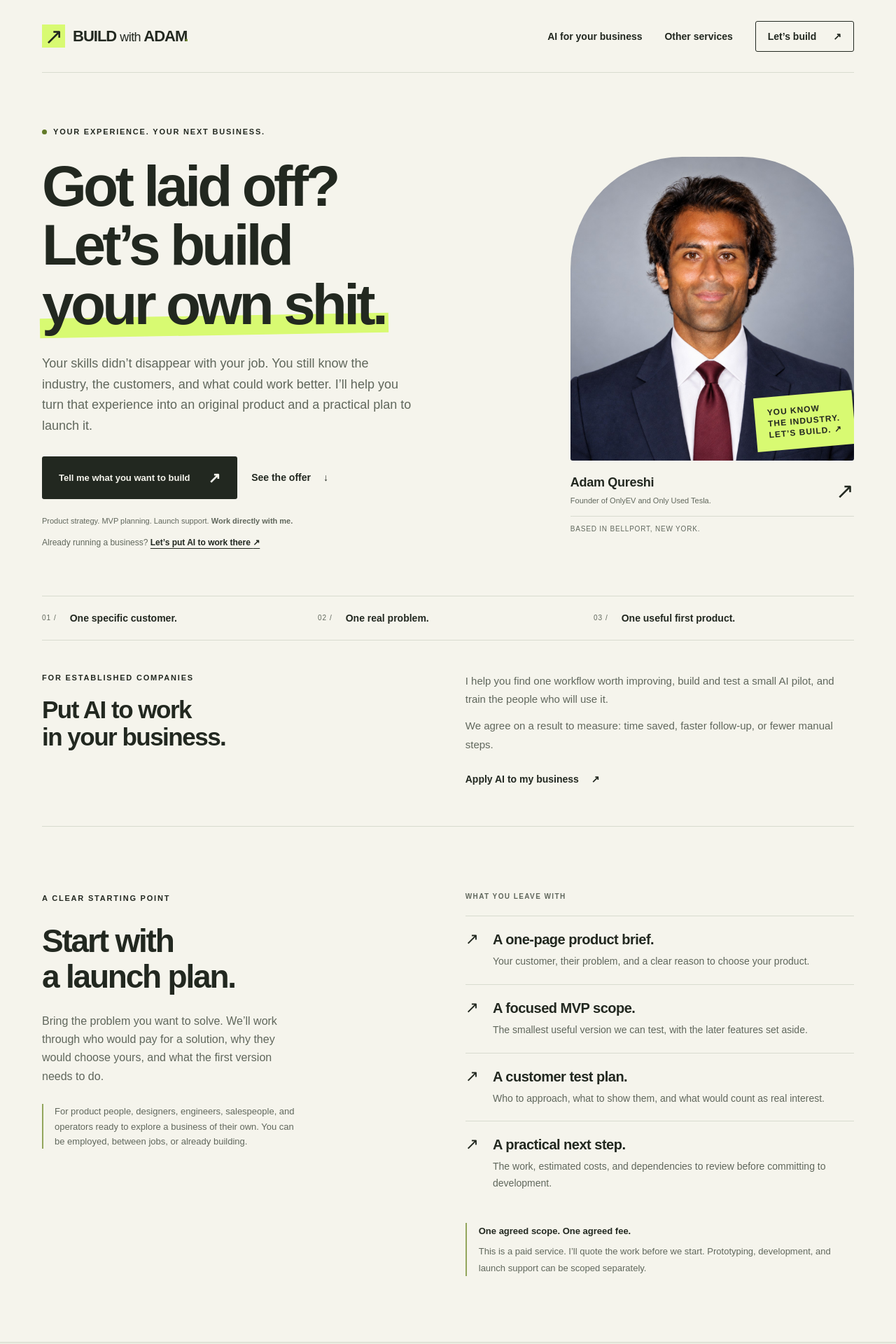
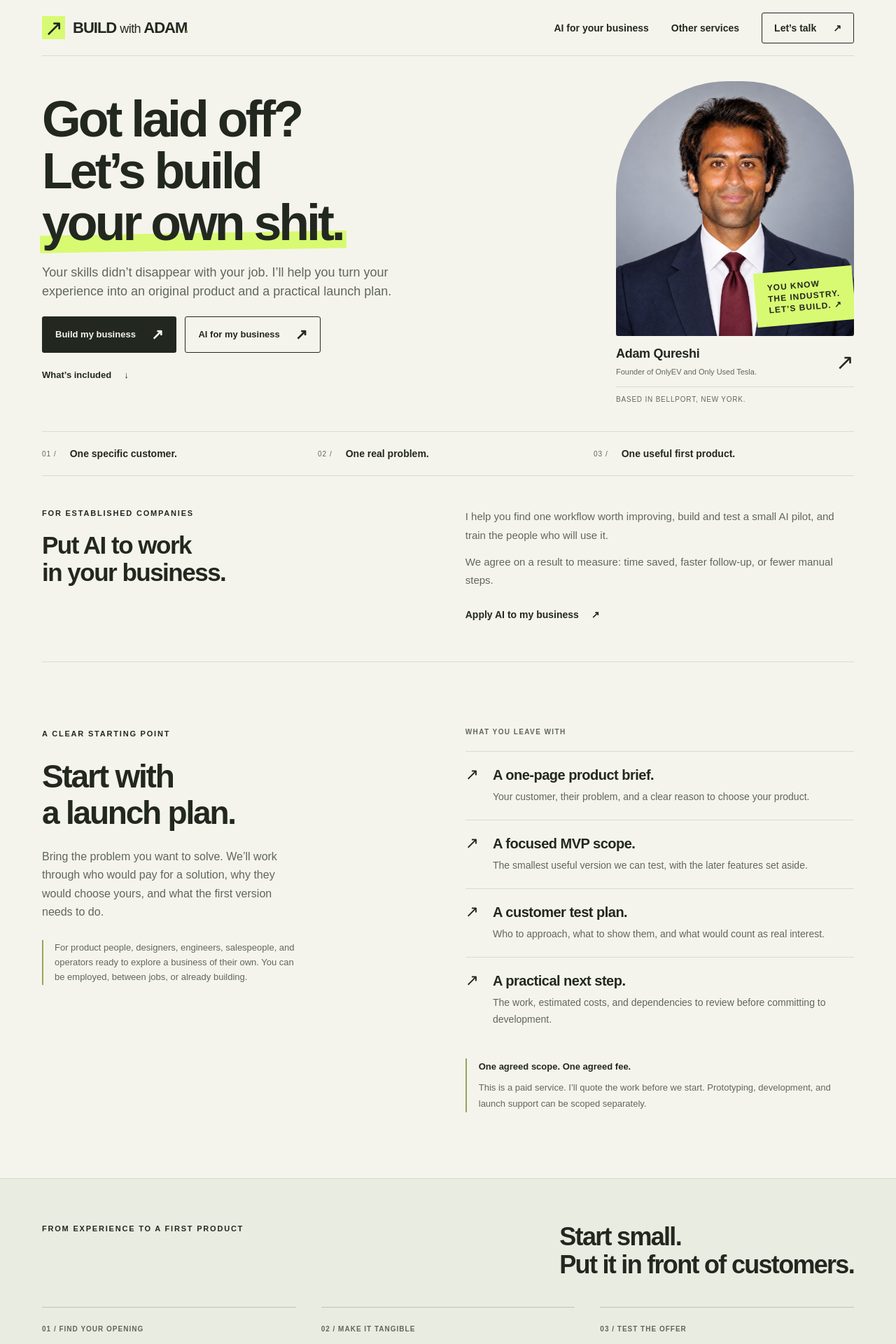
Before and after one commit to adamqureshi/adamqureshi.github.io, a Jekyll site: the page built from index.md, in a window 1280 px wide. Shown: the top 1920 px of the page at 70% size. Built offline with Jekyll 4.4.1, drawn with Linux system fonts in a browser that asks for light colours.

Commit message:
Make homepage offer and contact actions visible without scrolling

```diff
--- a/_layouts/build.html
+++ b/_layouts/build.html
@@ -26,17 +26,15 @@
   <a class="skip-link" href="#main">Skip to content</a>
   <header class="site-header wrap">
     <a class="brand" href="/" aria-label="Adam Qureshi home"><span class="brand-mark" aria-hidden="true">↗</span><span>BUILD <span class="brand-by">with</span> ADAM<span class="brand-dot">.</span></span></a>
-    <nav aria-label="Main navigation"><a class="nav-detail" href="/ai-for-business/">AI for your business</a><a class="nav-detail" href="/services/">Other services</a><a class="nav-contact" href="#contact">Let’s build <span aria-hidden="true">↗</span></a></nav>
+    <nav aria-label="Main navigation"><a class="nav-detail" href="/ai-for-business/">AI for your business</a><a class="nav-detail" href="/services/">Other services</a><a class="nav-contact" href="mailto:adamqureshi@gmail.com?subject=Let%E2%80%99s%20build">Let’s talk <span aria-hidden="true">↗</span></a></nav>
   </header>
   <main id="main">
     <section class="hero build-hero wrap" aria-labelledby="hero-title">
       <div class="hero-copy">
-        <p class="eyebrow"><span class="status-dot" aria-hidden="true"></span> Your experience. Your next business.</p>
         <h1 id="hero-title">Got laid off?<br>Let’s build<br><span class="highlight">your own shit.</span></h1>
-        <p class="hero-intro">Your skills didn’t disappear with your job. You still know the industry, the customers, and what could work better. I’ll help you turn that experience into an original product and a practical plan to launch it.</p>
-        <div class="hero-actions"><a class="button button-dark" href="#contact">Tell me what you want to build <span aria-hidden="true">↗</span></a><a class="text-link" href="#offer">See the offer <span aria-hidden="true">↓</span></a></div>
-        <p class="hero-note">Product strategy. MVP planning. Launch support. <strong>Work directly with me.</strong></p>
-        <p class="learn-link">Already running a business? <a href="/ai-for-business/">Let’s put AI to work there <span aria-hidden="true">↗</span></a></p>
+        <p class="hero-intro">Your skills didn’t disappear with your job. I’ll help you turn your experience into an original product and a practical launch plan.</p>
+        <div class="hero-actions"><a class="button button-dark" href="mailto:adamqureshi@gmail.com?subject=Build%20with%20Adam%20%E2%80%94%20my%20product%20idea&amp;body=Hi%20Adam%2C%0A%0AHere%E2%80%99s%20what%20I%20want%20to%20build%3A%0A%0AWho%20it%E2%80%99s%20for%3A%0A%0AWhere%20I%20need%20help%3A%0A">Build my business <span aria-hidden="true">↗</span></a><a class="button button-outline" href="/ai-for-business/">AI for my business <span aria-hidden="true">↗</span></a></div>
+        <a class="text-link hero-details" href="#offer">What’s included <span aria-hidden="true">↓</span></a>
       </div>
       <aside class="founder-card" aria-label="Meet Adam">
         <div class="portrait-frame"><img src="/assets/img/adam-headshot.jpg" alt="Adam Qureshi" width="401" height="401" fetchpriority="high"><span class="portrait-stamp" aria-hidden="true">YOU KNOW<br>THE INDUSTRY.<br>LET’S BUILD. ↗</span></div>
--- a/assets/ads.css
+++ b/assets/ads.css
@@ -49,3 +49,42 @@
 .company-entry{display:grid;grid-template-columns:1fr 1.1fr;gap:100px;padding-block:45px;border-bottom:1px solid var(--line)}.company-entry .eyebrow{margin-bottom:16px}.company-entry h2{font-size:35px;letter-spacing:-1.5px;margin-bottom:0}.company-entry p:not(.eyebrow){font-size:15px;line-height:1.75;color:var(--muted);margin-bottom:12px}.company-entry .text-link{margin-top:14px;color:var(--ink)}
 @media(max-width:1080px){.company-entry{gap:60px}.build-page .site-header nav{gap:20px;font-size:12px}}
 @media(max-width:760px){.company-entry{grid-template-columns:1fr;gap:23px;padding-block:34px}.company-entry h2{font-size:32px}.company-entry p:not(.eyebrow){font-size:14px}.build-page .site-header nav{gap:0}.build-page .hero-note{margin-top:17px}}
+
+/* Keep the offer, founder and next steps in the first screen. */
+.build-page .site-header{min-height:80px}
+.build-page .build-hero{grid-template-columns:minmax(0,1.65fr) minmax(0,1fr);gap:56px;padding-block:36px 40px}
+.build-hero h1{font-size:clamp(50px,5.6vw,72px);line-height:1.03;letter-spacing:-4px;margin-bottom:20px}
+.build-hero .hero-intro{max-width:510px;font-size:18px;line-height:1.5;margin-bottom:22px}
+.build-hero .hero-actions{gap:12px;align-items:stretch}
+.build-hero .hero-actions .button{min-height:52px;padding:14px 18px;font-size:13px;gap:22px}
+.build-hero .button-outline{border-color:var(--ink);background:transparent;color:var(--ink)}
+.build-hero .button-outline:hover{background:#e9ece0}
+.build-hero .hero-details{width:fit-content;margin-top:10px;min-height:44px;font-size:13px}
+.build-hero .founder-card{width:100%;max-width:340px;justify-self:end;padding-top:0}
+.build-hero .founder-caption{padding-top:15px}
+@media(min-width:761px) and (max-width:1080px){
+  .build-page .build-hero{gap:30px}
+  .build-hero h1{letter-spacing:-3px}
+  .build-hero .hero-actions .button{padding-inline:13px;gap:12px;font-size:12px}
+}
+@media(max-width:760px){
+  .build-page .site-header{min-height:64px}
+  .build-page .build-hero{grid-template-columns:1fr;gap:18px;padding-block:20px 24px}
+  .build-hero .founder-card{grid-row:1;grid-template-columns:54px 1fr;gap:14px;max-width:none;justify-self:stretch;padding:0;border:0}
+  .build-hero .portrait-frame{grid-row:auto}
+  .build-hero .founder-caption{align-self:center;padding:0}
+  .build-hero .founder-caption strong{font-size:15px}
+  .build-hero .founder-caption div>span{font-size:11px;margin-top:3px}
+  .build-hero .location{display:none}
+  .build-hero h1{font-size:clamp(40px,10.4vw,60px);line-height:1.03;letter-spacing:-2.6px;margin-bottom:16px}
+  .build-hero .hero-intro{font-size:16px;line-height:1.5;margin-bottom:18px}
+  .build-hero .hero-actions{display:grid;grid-template-columns:1fr;gap:10px}
+  .build-hero .hero-actions .button{min-height:48px;padding:12px 17px;font-size:14px}
+  .build-hero .hero-details{margin-top:4px;font-size:13px}
+}
+@media(max-width:760px) and (max-height:700px){
+  .build-page .build-hero{padding-top:14px;padding-bottom:18px;gap:14px}
+  .build-hero .founder-card{grid-template-columns:46px 1fr}
+  .build-hero h1{margin-bottom:12px}
+  .build-hero .hero-intro{margin-bottom:14px}
+}
```
